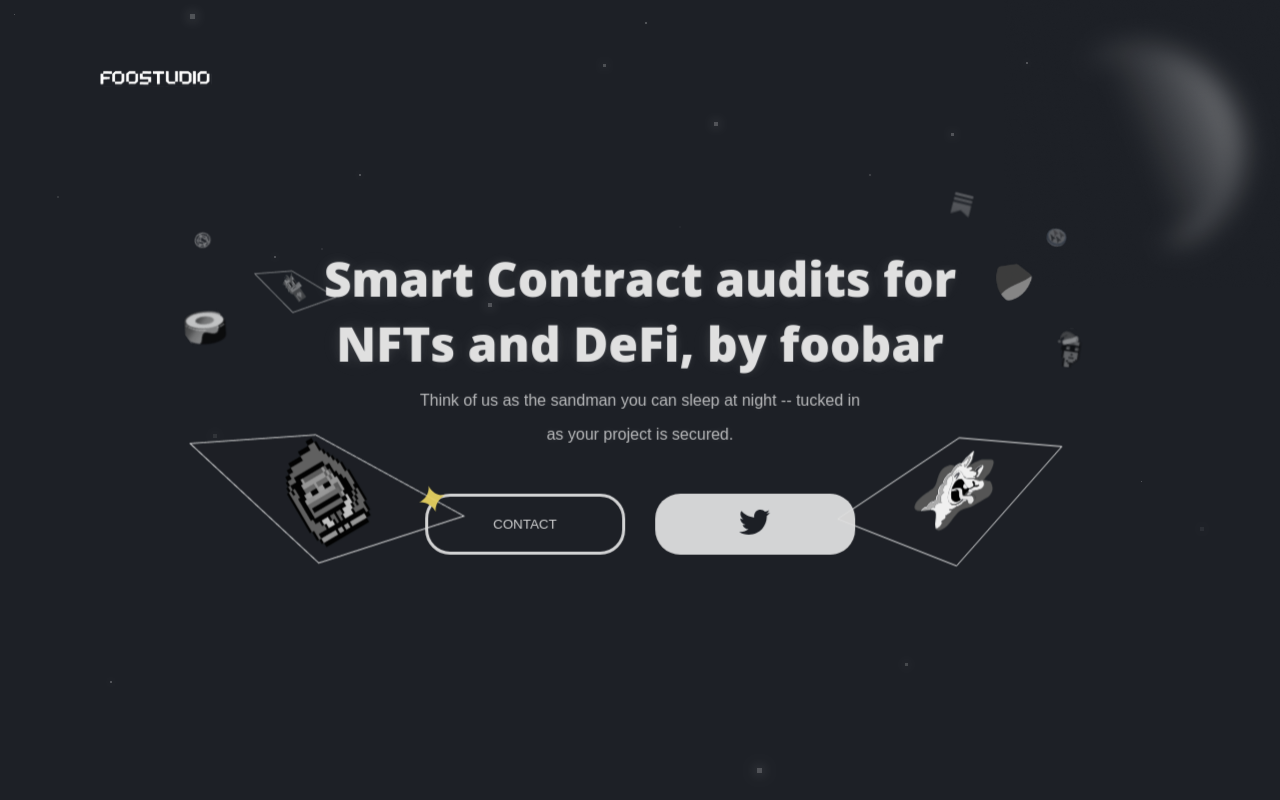
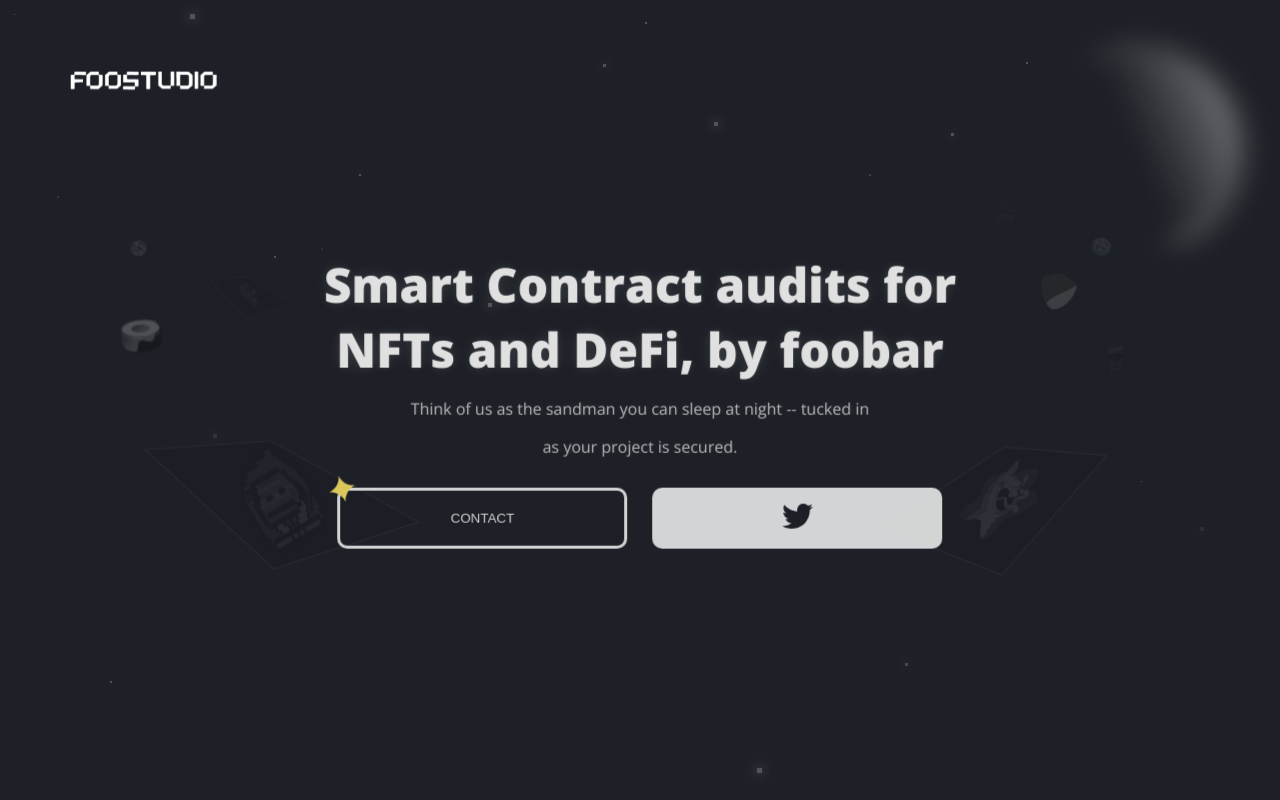
Before and after one commit to jajablinky/0xfoobar--sandman, a React (Vite) app: page / in a window 1280 px wide. Built offline with nearby package versions, Linux system fonts and the light colour scheme; a web font is replaced by a local one.

Commit message:
font changed and spaces adjusted

```diff
--- a/index.html
+++ b/index.html
@@ -7,7 +7,7 @@
     <title>0xFoobar
     </title>
     <style>
-      @import url('https://fonts.googleapis.com/css2?family=Open+Sans:wght@800&display=swap');
+      @import url('https://fonts.googleapis.com/css2?family=Open+Sans:wght@300;400;800&display=swap');
       </style>
   </head>
   <body>
--- a/src/components/LandingPage.jsx
+++ b/src/components/LandingPage.jsx
@@ -59,13 +59,17 @@ const LandingPage = () => {
                                 alt="right-side-logos-b"
                             />
                         </div>
-                        <div className="button-container fade-in">
-                            <img className="star" src={star} alt="star" />
-                            <button className="button-outline">Contact</button>
-                            <button className="button-filled">
-                                <img src={twitterIcon} alt="twitter-svg" />
-                            </button>
-                        </div>
+                    </div>
+                    <div className="button-container fade-in">
+                        <img
+                            className="contact-star star"
+                            src={star}
+                            alt="star"
+                        />
+                        <button className="button-outline">Contact</button>
+                        <button className="button-filled">
+                            <img src={twitterIcon} alt="twitter-svg" />
+                        </button>
                     </div>
                 </div>
             </section>
--- a/src/styles/App.css
+++ b/src/styles/App.css
@@ -7,9 +7,9 @@ button {
 button {
     border: 0;
     padding: 1em;
-    border-radius: 25px;
-    width: 200px;
-    font-family: sans-serif;
+    border-radius: 10px;
+    width: 290px;
+
     text-transform: uppercase;
 }
 
@@ -62,16 +62,12 @@ ul {
     flex-direction: row;
 }
 
-.foostudio {
-    width: 150px;
-}
-
 .button-container {
     position: relative; /* Make the container position-relative */
     display: flex;
     justify-content: center;
-    gap: 30px;
-    margin-top: 50px;
+    gap: 25px;
+    margin-top: 30px;
 }
 
 .button-filled {
@@ -100,16 +96,16 @@ ul {
     color: var(--bg-black);
 }
 
-.star {
+.contact-star {
     position: absolute;
-    top: -8px;
-    left: 95px;
+    top: -12px;
+    left: 5px;
     z-index: 100;
     transition: transform 0.5s ease;
 }
 
 .star:hover {
-    transform: rotate(360deg); /* added to rotate the star on hover */
+    transform: rotate(360deg) scale(1.15); /* added to rotate the star on hover */
 }
 
 h1 {
@@ -126,10 +122,12 @@ h1 {
 
 h2 {
     font-size: 20px;
+    font-family: 'Open Sans', sans-serif;
     color: var(--secondary-color);
 }
 
 p {
+    font-family: 'Open Sans', sans-serif;
     color: var(--secondary-color);
     opacity: 75%;
     text-shadow: 0 0 10px var(--primary-color-low-opacity),
@@ -162,14 +160,19 @@ p {
 .foo-studio {
     position: absolute;
     top: 70px;
-    left: 100px;
+    left: 70px;
+    width: 150px;
+}
+
+.floating-logos {
+    opacity: 30%;
 }
 
 .left-side-logos-a {
     position: absolute;
     z-index: -100;
     top: 0;
-    left: -28%;
+    left: -35%;
     animation: moveUpAndDown 40s ease-in-out infinite;
 }
 
@@ -177,7 +180,7 @@ p {
     position: absolute;
     z-index: -200;
     top: -15%;
-    left: -25%;
+    left: -35%;
     animation: moveUpAndDown 20s ease-in-out infinite;
     animation: shrink 20s ease-in-out infinite;
 }
@@ -186,7 +189,7 @@ p {
     position: absolute;
     z-index: -100;
     top: -20%;
-    right: -23%;
+    right: -30%;
     animation: moveUpAndDown 40s ease-in-out infinite;
 }
 
@@ -194,7 +197,7 @@ p {
     position: absolute;
     z-index: -120;
     top: -20%;
-    right: -23%;
+    right: -30%;
     animation: moveUpAndDown 10s ease-in-out infinite;
     animation: shrink 10s ease-in-out infinite;
 }
@@ -213,13 +216,16 @@ i {
 
 @keyframes moveUpAndDown {
     0% {
-        transform: translateY(0); /* starting position */
+        transform: translateY(0);
+        opacity: 30%;
     }
     50% {
-        transform: translateY(-30px); /* move up */
+        transform: translateY(-30px);
+        opacity: 15%;
     }
     100% {
-        transform: translateY(0); /* move back down */
+        transform: translateY(0);
+        opacity: 30%;
     }
 }
 
```
